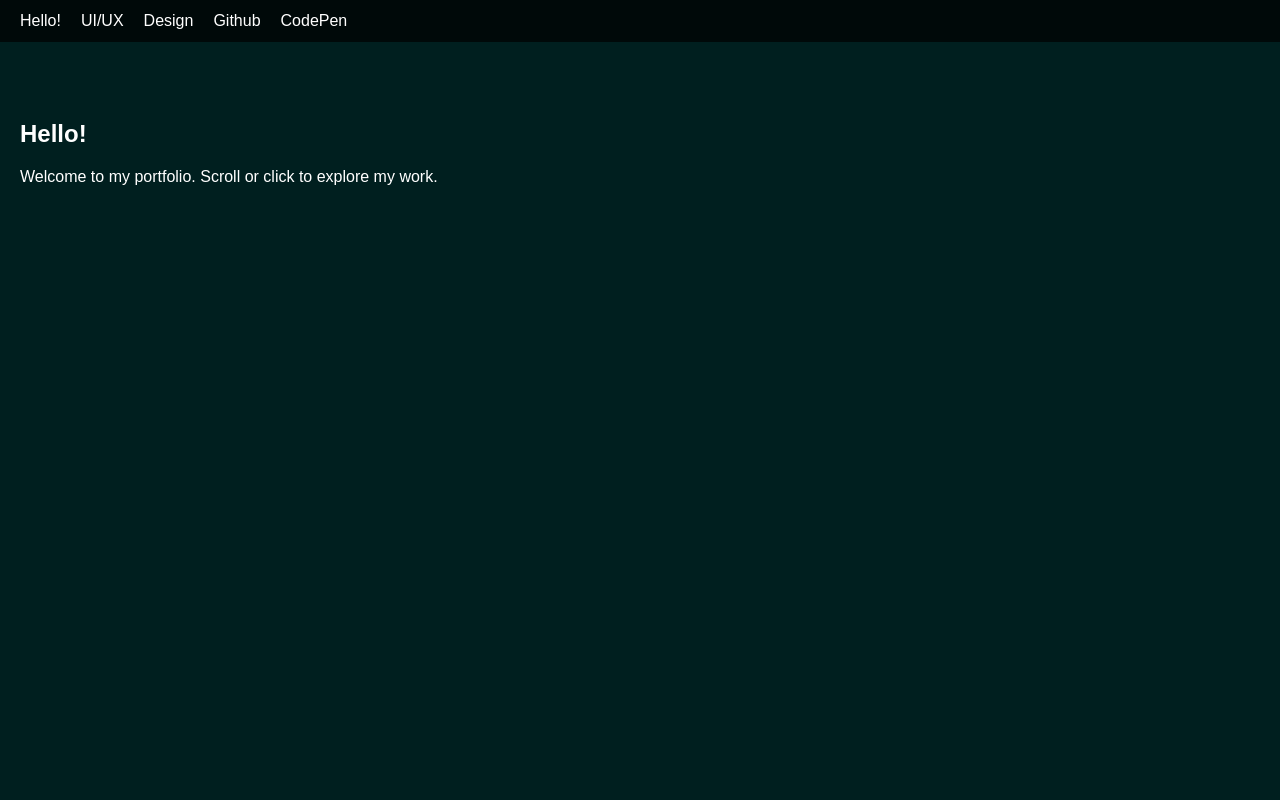
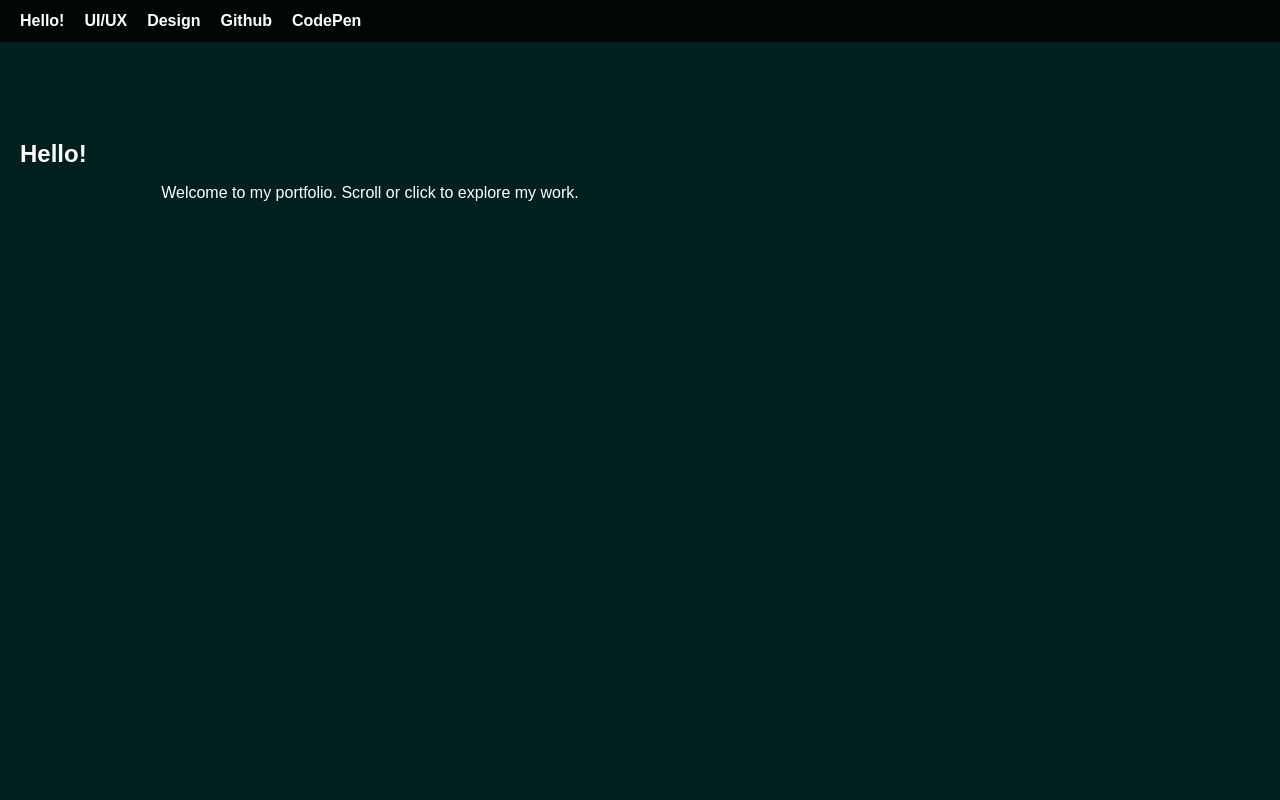
Before and after one commit to kelliejanae/kelliejanae.github.io, a plain HTML site: page index.html in a window 1280 px wide. Shown: the top 800 px of the page. Drawn offline with Linux system fonts and the light colour scheme.

Commit message:
Update style.css

```diff
--- a/css/style.css
+++ b/css/style.css
@@ -11,7 +11,7 @@ body {
   top: 0;
   left: 0;
   width: 100%;
-  background: rgba(0,0,0,0.7);
+  background: rgba(0,0,0,0.8);
   padding: 12px 20px;
   z-index: 999;
 }
@@ -27,15 +27,26 @@ body {
 .navbar a {
   color: #fff;
   text-decoration: none;
+  font-weight: bold;
   transition: color 0.3s;
 }
+
 .navbar a:hover {
   color: #ffa500;
 }
 
 .section {
   min-height: 100vh;
-  padding: 100px 20px 40px;
+  padding: 120px 20px 40px;
+}
+
+h1, h2 {
+  margin-bottom: 1rem;
+}
+
+p {
+  max-width: 700px;
+  text-align: center;
 }
 
 .btn {
@@ -48,6 +59,7 @@ body {
   border-radius: 4px;
   transition: background 0.3s;
 }
+
 .btn:hover {
   background: #ffa500;
   color: #001f1f;
```
